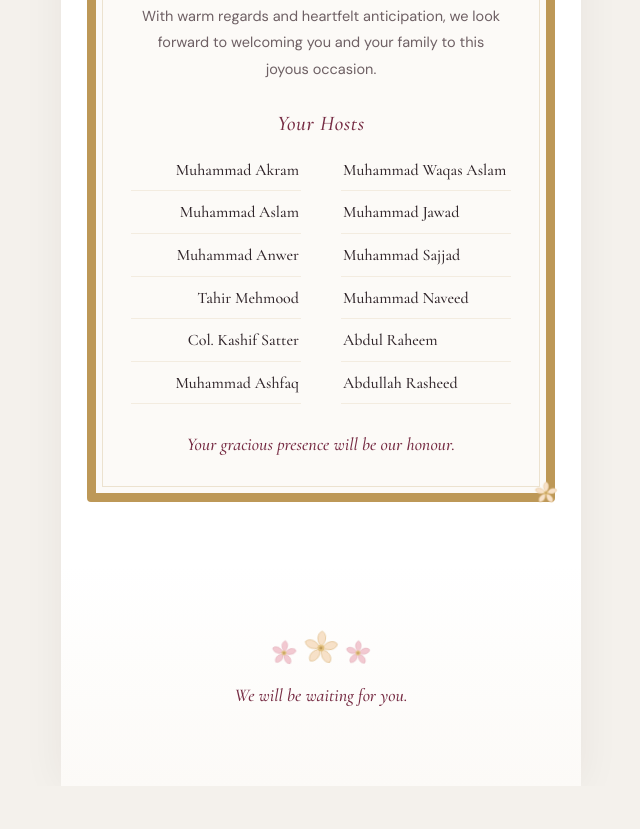
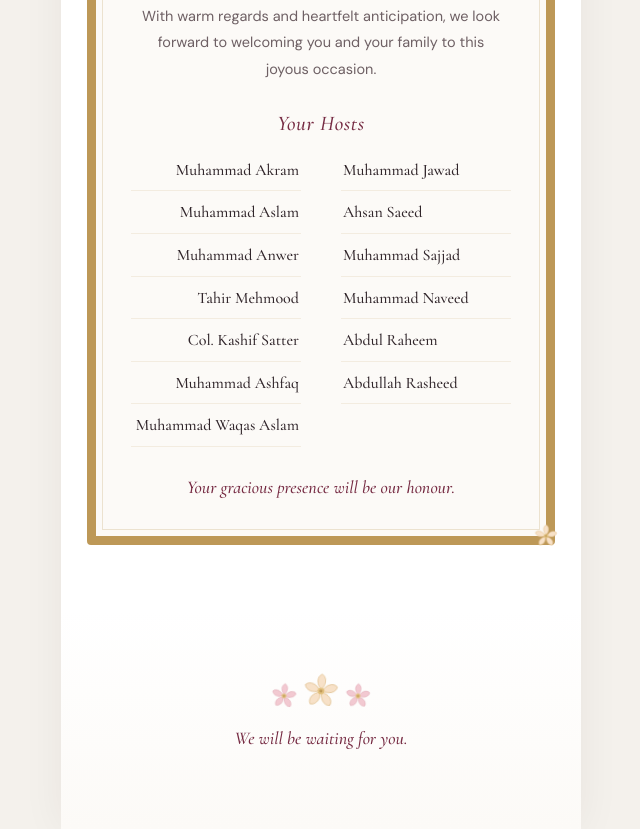
Before and after one commit to jawadupastrajd-hub/bilal-Shalima-Invitation, a plain HTML site: page index.html in a window 1280 px wide. Shown: the part 4215-5044 px from the top of the page, without its empty margins (319-959 px from the left). Before the commit the page ends 5001 px from the top, so only its background shows below. Drawn offline with nearby package versions, Linux system fonts and the light colour scheme.

Commit message:
Extract bilal-shalima-invitation.zip flat to repo root

```diff
--- a/index.html
+++ b/index.html
@@ -261,6 +261,7 @@
           <li>Muhammad Ashfaq</li>
           <li>Muhammad Waqas Aslam</li>
           <li>Muhammad Jawad</li>
+          <li>Ahsan Saeed</li>
           <li>Muhammad Sajjad</li>
           <li>Muhammad Naveed</li>
           <li>Abdul Raheem</li>
--- a/style.css
+++ b/style.css
@@ -234,9 +234,9 @@ h2{font:500 clamp(25px,6.6vw,29px)/1.2 var(--serif);color:var(--espresso);letter
 /* ---------- Hosts ---------- */
 .hosts-copy{font:400 14.5px/1.8 var(--sans);color:var(--muted);max-width:360px;margin:14px auto 0}
 .hosts-sub{font:italic 500 21px/1.3 var(--serif);color:var(--burgundy);letter-spacing:.03em;margin:28px 0 4px}
-.hosts-list{list-style:none;margin:14px auto 0;padding:0;display:grid;grid-template-columns:1fr 1fr;grid-template-rows:repeat(6,auto);grid-auto-flow:column;gap:2px 40px;max-width:380px}
-.hosts-list li:nth-child(-n+6){text-align:right}
-.hosts-list li:nth-child(n+7){text-align:left}
+.hosts-list{list-style:none;margin:14px auto 0;padding:0;display:grid;grid-template-columns:1fr 1fr;grid-template-rows:repeat(7,auto);grid-auto-flow:column;gap:2px 40px;max-width:380px}
+.hosts-list li:nth-child(-n+7){text-align:right}
+.hosts-list li:nth-child(n+8){text-align:left}
 .hosts-list li{padding:9px 2px;border-bottom:1px solid #f3ece0;font:500 16px/1.35 var(--serif);color:var(--espresso)}
 .hosts-closing{font:italic 500 18px/1.6 var(--serif);color:var(--burgundy);margin-top:26px}
 
```
Also changed, not shown: 1 other file.
